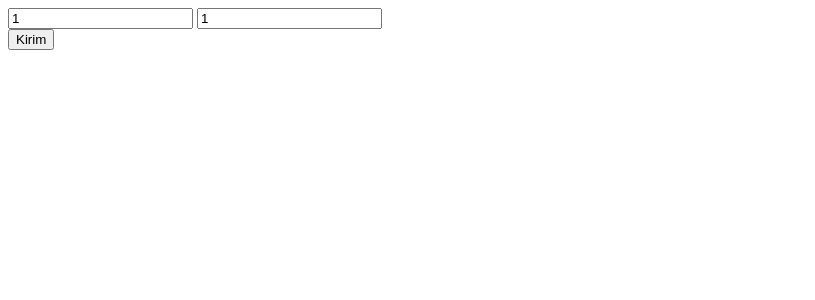
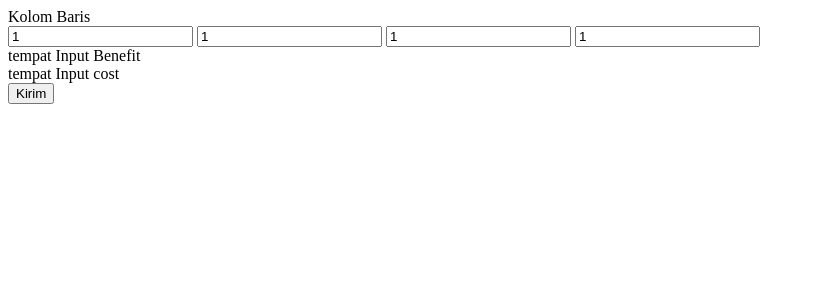
Before and after one commit to Aikhusy/PSI-Algorithm, a Flask app: page / in a window 1280 px wide. Shown: the top 300 px of the page, without its empty margins (0-815 px from the left). Run offline with Flask 3, Linux system fonts and the light colour scheme.

Commit message:
Normalisasi Cost Element, belum Di Test

```diff
--- a/templates/index.html
+++ b/templates/index.html
@@ -8,10 +8,21 @@
     <title>Form Input</title>
 </head>
 <body>
-    <input type="number" class="columnCreate" placeholder="Kolom" onchange="CreateColumn(this.value, document.getElementById('baris').value)" id="kolom" value="1"/>
-    <input type="number" class="columnCreate" placeholder="Baris" onchange="CreateColumn(document.getElementById('kolom').value, this.value)" id="baris" value="1"/>
+    <label for="columnCreate">Kolom</label>
+    <label for="rowCreate">Baris</label><br>
+    <input type="number" class="columnCreate" placeholder="KolomBenefit" onchange="CreateBenefitColumn(this.value, document.getElementById('baris').value)" id="kolom" value="1"/>
+    <input type="number" class="rowCreate" placeholder="Baris" onchange="CreateBenefitColumn(document.getElementById('kolom').value, this.value)" id="baris" value="1"/>
+
+    <input type="number" class="columnCreate" placeholder="KolomCost" onchange="CreateCostColumn(this.value, document.getElementById('baris').value)" id="kolom" value="1"/>
+    <input type="number" class="rowCreate" placeholder="Baris" onchange="CreateCostColumn(document.getElementById('kolom').value, this.value)" id="baris" value="1"/>
     <form id="myForm">
-        <div class="input" id="tempatInput">
+        <label for="">tempat Input Benefit</label> <br>
+        <div class="input" id="tempatInputBenefit">
+
+        </div>
+
+        <label for="">tempat Input cost</label> <br>
+        <div class="input" id="tempatInputCost">
 
         </div>
         <button type="button" onclick="submitForm()">Kirim</button>
@@ -48,6 +59,8 @@
             resultElement.innerHTML = 'Result: ' + result;
         }
 
+
+
         function submitForm() {
             var inputs = document.querySelectorAll('.inputArray');
             var totalColumn= document.getElementById('kolom').value;
@@ -71,39 +84,78 @@
             return reshapedArray;
         }
 
-
-        function perulanganKolom(count,wadah){
+        //pfungsi untu membuat kolom cost
+        function perulanganKolomCost(count,wadah){
             for (var i = 0; i < count; i++) {
 
             var organDalam = document.createElement("input");
             organDalam.setAttribute("type", "number");
-            organDalam.setAttribute("name", "inputArray");
-            organDalam.setAttribute("class", "inputArray");
+            organDalam.setAttribute("name", "inputArrayCost");
+            organDalam.setAttribute("class", "inputArrayCost");
             organDalam.setAttribute("value", "1");
-            organDalam.setAttribute("id", "input");
+            organDalam.setAttribute("id", "inputCost");
             wadah.appendChild(organDalam);
             }
         }
 
-        function perulaganBaris (countKolom,countBaris,wadah) {
+        function perulaganBarisCost (countKolom,countBaris,wadah) {
             for (var i = 0; i < countBaris; i++) {
                 var spasi = document.createElement("br");
-                perulanganKolom(countKolom,wadah);
+                perulanganKolomCost(countKolom,wadah);
                 wadah.appendChild(spasi)
             }
         }
-
-        function CreateColumn(columnCount,rowCount) {
+        // handler untuk membuat kolom Cost
+        function CreateCostColumn(columnCount,rowCount) {
 
             deleteElementsById('containerUntukInput')
-            var kulit = document.getElementById('tempatInput');
+            var kulit = document.getElementById('tempatInputCost');
 
             var daging = document.createElement("div")
             daging.setAttribute("name", "containerUntukInput");
             daging.setAttribute("id", "containerUntukInput");
             kulit.appendChild(daging)
 
-            perulaganBaris(columnCount,rowCount,daging);
+            perulaganBarisCost(columnCount,rowCount,daging);
+        }
+
+        function getCostElement(){
+            var inputs = document.querySelectorAll('.inputArrayCost');
+            var totalColumn= document.getElementById('kolomCost').value;
+            var dataArray = [];
+
+            inputs.forEach(function(input) {
+                dataArray.push(input.value);
+            });
+
+            var reshapedArray = reshapeArray(dataArray,totalColumn);
+            return reshapedArray;
+        }
+
+        function normalizedCostElement(array){
+            var normalized = [];
+            var minValue=[];
+
+
+                for (var colum=0;colum<array[0].length;colum++){
+                    min =10000;
+                    //getting the min value
+                    for (var row=0;row<array.length;row++){
+                        if (array[row][colum]<min){
+                            min=array[row][colum];
+                        }
+                    }
+                    minValue[colum]=min;
+                }
+
+
+            for (var row=0;row<array.length;row++){
+                for (var colum=0;colum<array[0].length;colum++){
+                    //count the normalizer
+                    normalized[row][colum]=minValue/array[row][colum];
+                }
+            }
+            return normalized;
         }
         function deleteElementsById(inputName) {
             var inputElements = document.getElementsByName(inputName);
```
